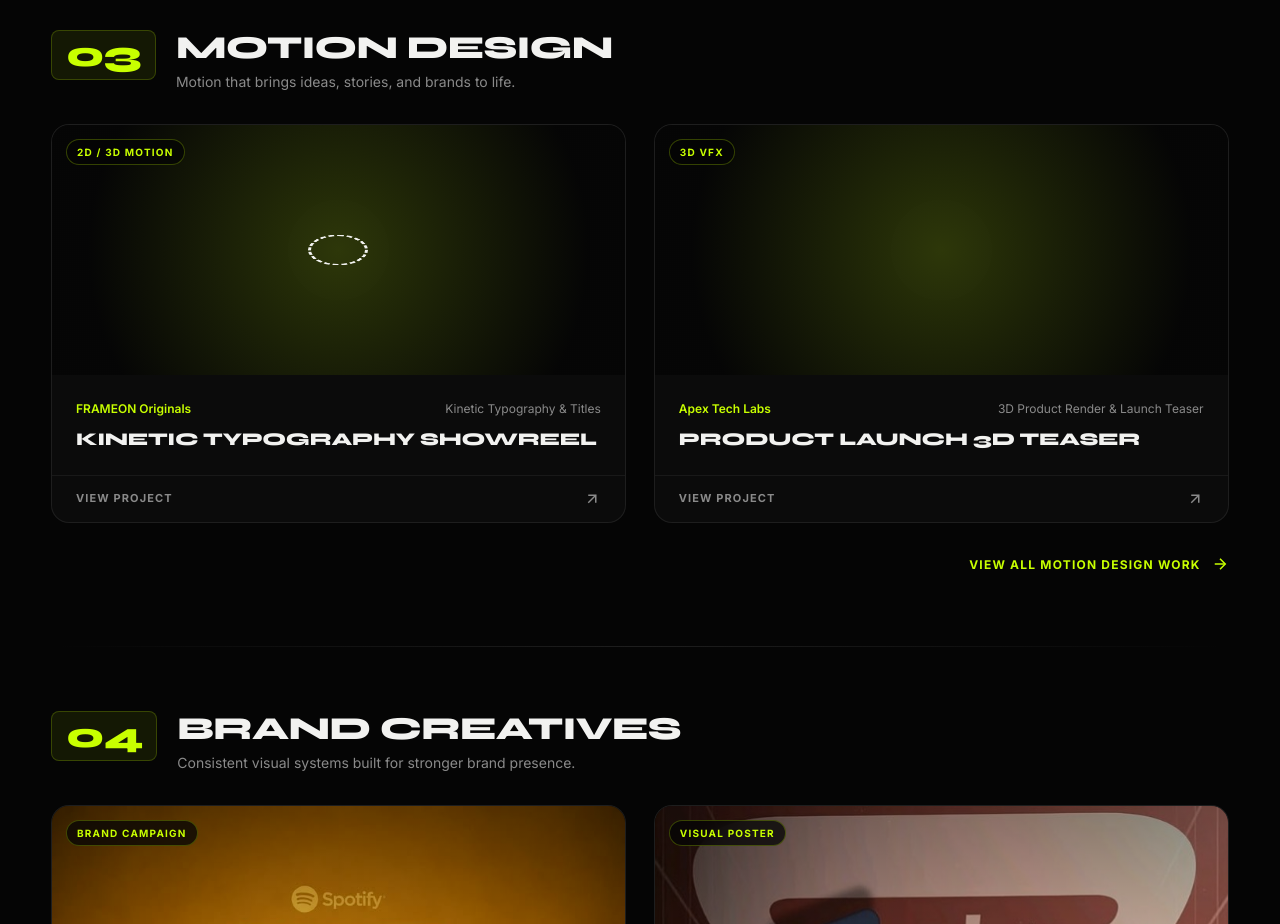
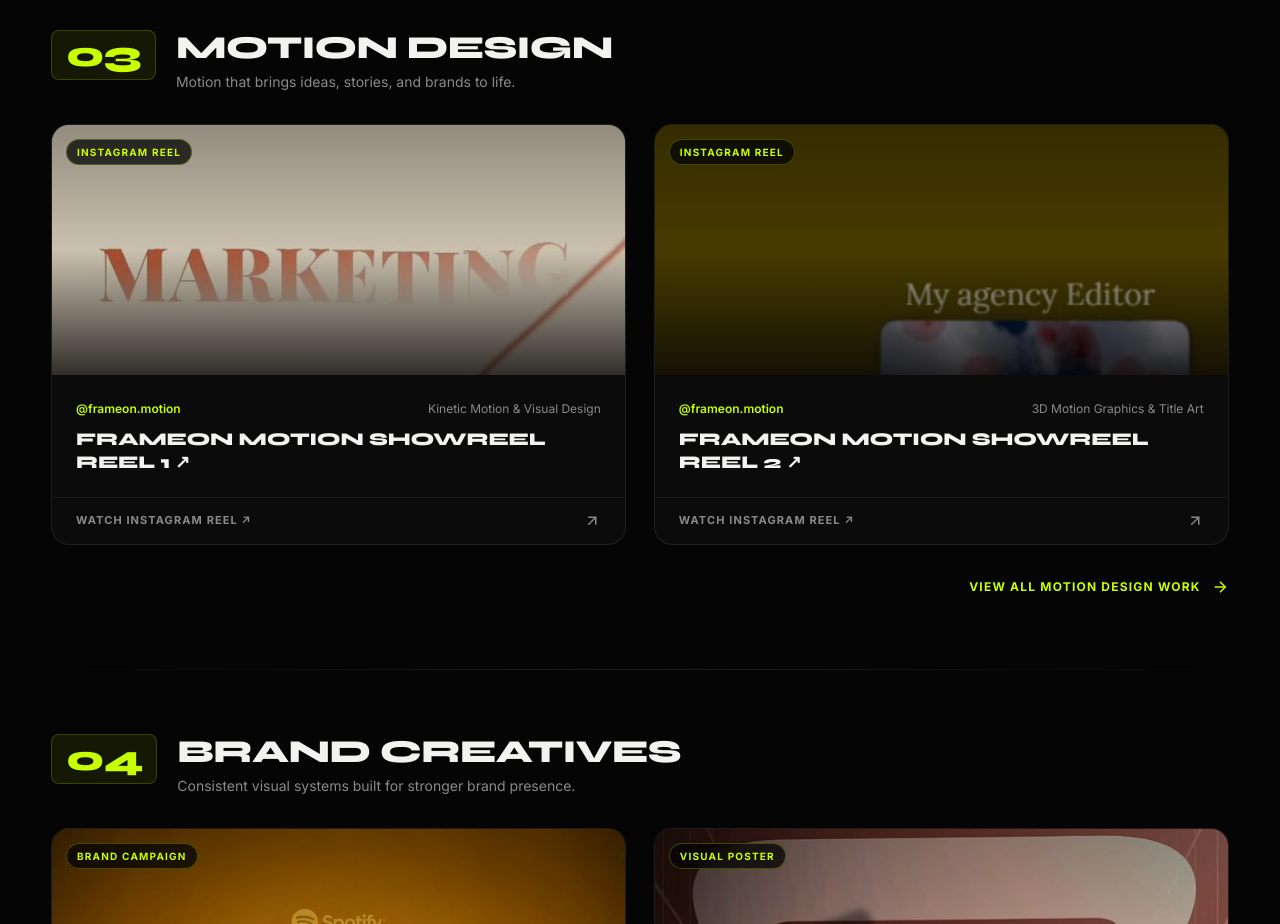
Before and after one commit to ankitkumarpatel8810-png/portfoliyo, a website built with Vite: page index.html in a window 1280 px wide. Shown: the part 2840-3764 px from the top of the page. Built offline with nearby package versions, Linux system fonts and the light colour scheme; some packages are replaced by stand-ins of ours; animation ran at ten frames a second.

Commit message:
initial portfolio codebase commit

```diff
--- a/index.html
+++ b/index.html
@@ -400,49 +400,45 @@
           </div>
 
           <div class="work__grid work__grid--2col">
-            <!-- Project 1: Kinetic Motion -->
-            <div class="work__card" data-project="startup">
-              <div class="work__card-image work__card-image--motion1">
-                <div class="work__card-badge">2D / 3D MOTION</div>
-                <div class="work__card-graphic-motion">
-                  <div class="motion-ring"></div>
-                </div>
+            <!-- Project 1: Motion Reel 1 -->
+            <a href="https://www.instagram.com/reel/DcdUIiezQDE/" target="_blank" rel="noopener noreferrer" class="work__card work__card--link">
+              <div class="work__card-image">
+                <img src="/reel-cover.jpg" alt="FRAMEON Motion Reel Showcase 1" class="work__card-cover-img">
+                <div class="work__card-cover-overlay"></div>
+                <div class="work__card-badge">INSTAGRAM REEL</div>
               </div>
-              <div class="work__card-overlay"></div>
               <div class="work__card-info">
                 <div class="work__card-meta">
-                  <span class="work__card-client">FRAMEON Originals</span>
-                  <span class="work__card-tag">Kinetic Typography & Titles</span>
+                  <span class="work__card-client">@frameon.motion</span>
+                  <span class="work__card-tag">Kinetic Motion &amp; Visual Design</span>
                 </div>
-                <h4 class="work__card-title">KINETIC TYPOGRAPHY SHOWREEL</h4>
+                <h4 class="work__card-title">FRAMEON MOTION SHOWREEL REEL 1 ↗</h4>
               </div>
               <div class="work__card-action">
-                <span>VIEW PROJECT</span>
+                <span>WATCH INSTAGRAM REEL ↗</span>
                 <svg width="18" height="18" viewBox="0 0 24 24" fill="none" stroke="currentColor" stroke-width="2"><line x1="7" y1="17" x2="17" y2="7"/><polyline points="7 7 17 7 17 17"/></svg>
               </div>
-            </div>
+            </a>
 
-            <!-- Project 2: 3D Product Teaser -->
-            <div class="work__card" data-project="startup">
-              <div class="work__card-image work__card-image--motion2">
-                <div class="work__card-badge">3D VFX</div>
-                <div class="work__card-graphic-motion">
-                  <div class="motion-cube"></div>
-                </div>
+            <!-- Project 2: Motion Reel 2 -->
+            <a href="https://www.instagram.com/reel/DXEW_Mrk3K_/" target="_blank" rel="noopener noreferrer" class="work__card work__card--link">
+              <div class="work__card-image">
+                <img src="/motion-reel-2-cover.jpg" alt="FRAMEON Motion Reel Showcase 2" class="work__card-cover-img">
+                <div class="work__card-cover-overlay"></div>
+                <div class="work__card-badge">INSTAGRAM REEL</div>
               </div>
-              <div class="work__card-overlay"></div>
               <div class="work__card-info">
                 <div class="work__card-meta">
-                  <span class="work__card-client">Apex Tech Labs</span>
-                  <span class="work__card-tag">3D Product Render & Launch Teaser</span>
+                  <span class="work__card-client">@frameon.motion</span>
+                  <span class="work__card-tag">3D Motion Graphics &amp; Title Art</span>
                 </div>
-                <h4 class="work__card-title">PRODUCT LAUNCH 3D TEASER</h4>
+                <h4 class="work__card-title">FRAMEON MOTION SHOWREEL REEL 2 ↗</h4>
               </div>
               <div class="work__card-action">
-                <span>VIEW PROJECT</span>
+                <span>WATCH INSTAGRAM REEL ↗</span>
                 <svg width="18" height="18" viewBox="0 0 24 24" fill="none" stroke="currentColor" stroke-width="2"><line x1="7" y1="17" x2="17" y2="7"/><polyline points="7 7 17 7 17 17"/></svg>
               </div>
-            </div>
+            </a>
           </div>
 
           <div class="work__category-footer">
```
Also changed, not shown: public/motion-reel-2-cover.jpg (added).
